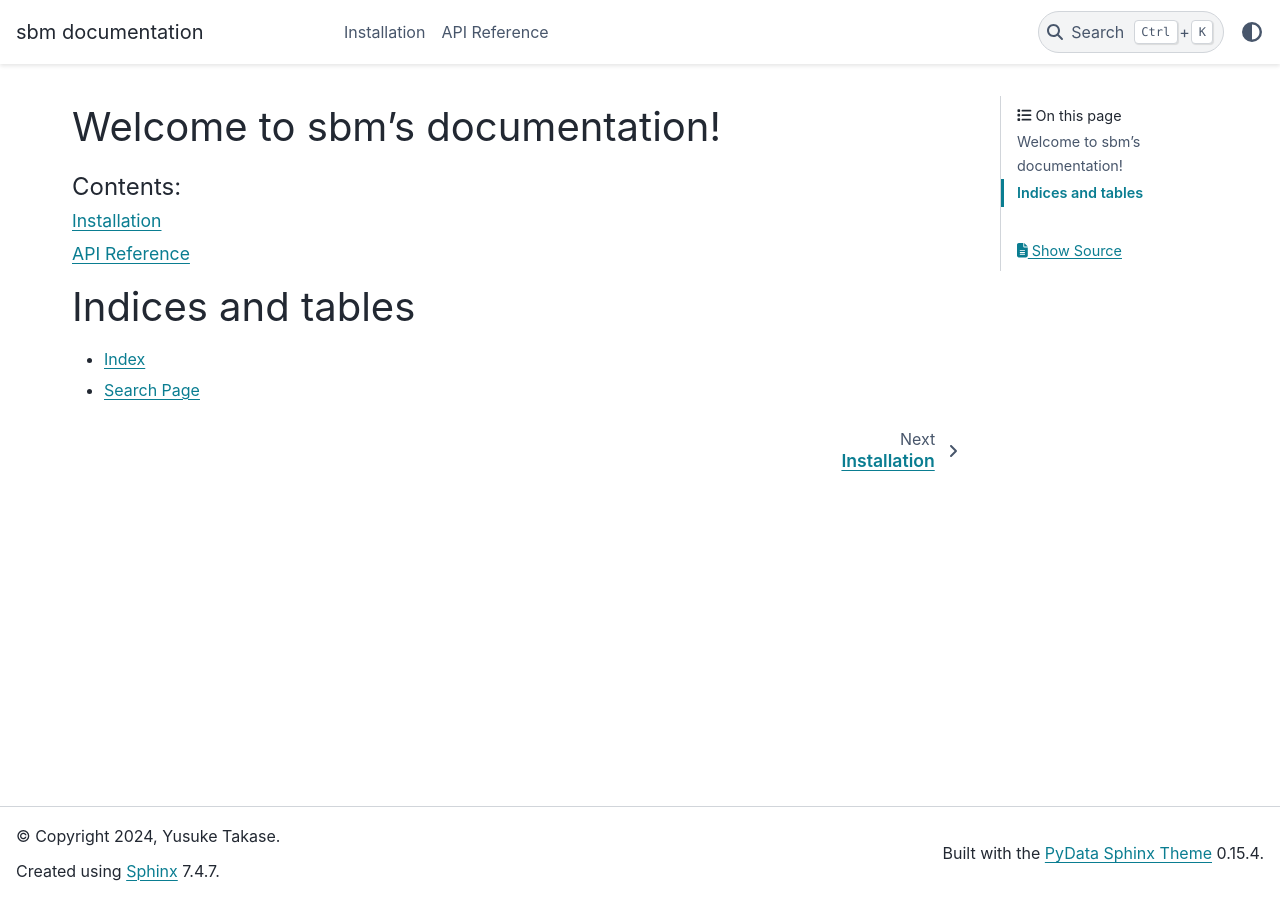
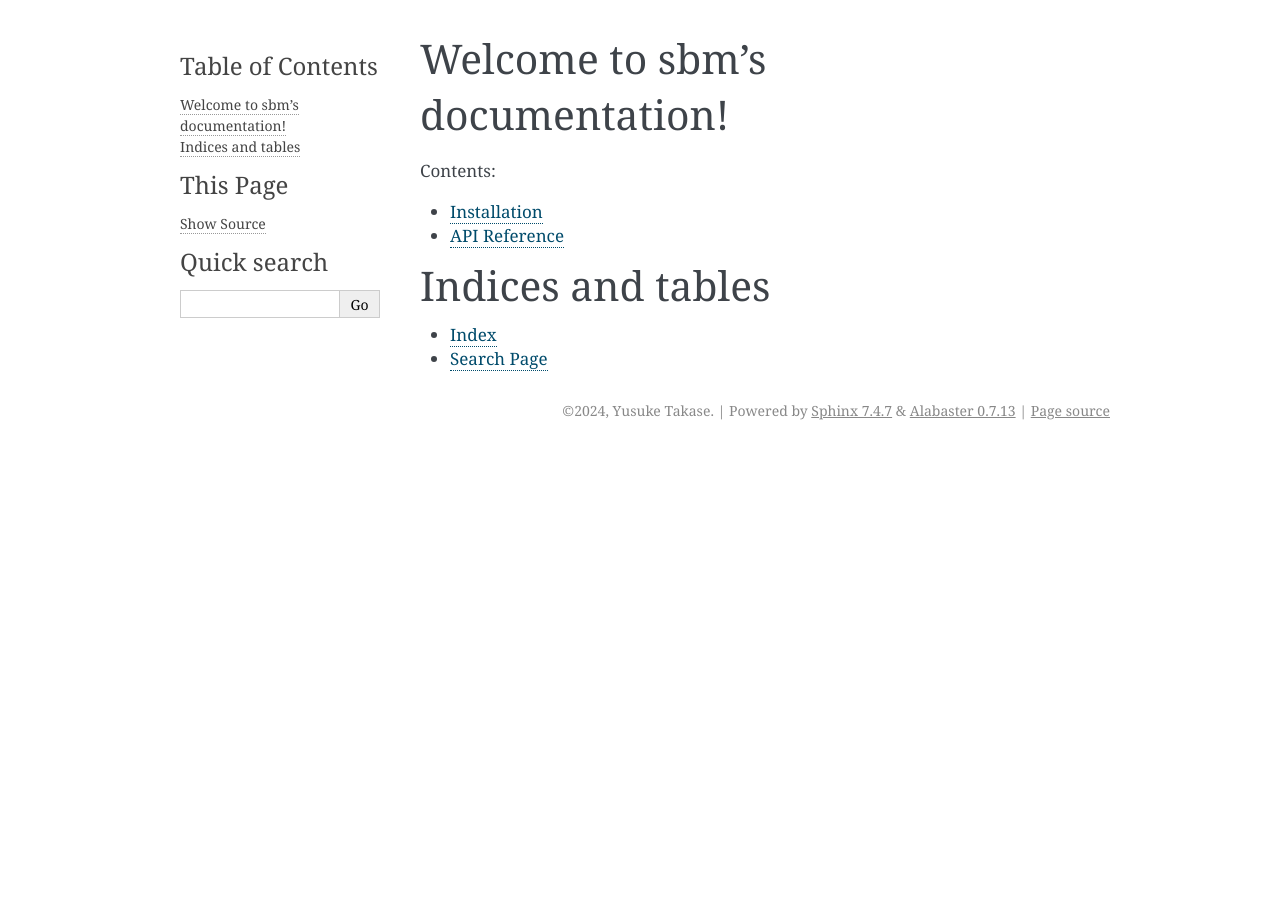
Before and after one commit to yusuke-takase/SBM, a Sphinx documentation site: the page built from docs/source/index.rst, in a window 1280 px wide. Built offline with Sphinx 7.4.7, drawn with Linux system fonts in a browser that asks for light colours.

Commit message:
drop pydata_sphinx_theme

```diff
--- a/docs/source/conf.py
+++ b/docs/source/conf.py
@@ -25,9 +25,9 @@ extensions = [
     'sphinx.ext.viewcode',
     'sphinx.ext.napoleon',
     'sphinx.ext.intersphinx',
-    'nbsphinx',
+    #'nbsphinx',
     'sphinx.ext.autosectionlabel',
-    'pydata_sphinx_theme',
+    #'pydata_sphinx_theme',
 ]
 
 autosummary_generate = True
@@ -41,5 +41,5 @@ exclude_patterns = []
 # -- Options for HTML output -------------------------------------------------
 # https://www.sphinx-doc.org/en/master/usage/configuration.html#options-for-html-output
 
-html_theme = 'pydata_sphinx_theme'
-#html_theme = 'alabaster'
+#html_theme = 'pydata_sphinx_theme'
+html_theme = 'alabaster'
--- a/pyproject.toml
+++ b/pyproject.toml
@@ -38,8 +38,6 @@ pandas = "<=2.2.2"
 tqdm = "^4.66.5"
 iminuit = "^2.30.1"
 toml = "^0.10.2"
-nbsphinx = "^0.9.5"
-pydata-sphinx-theme = "^0.16.0"
 
 [build-system]
 requires = ["poetry-core"]
```
Also changed, not shown: 1 other file.
